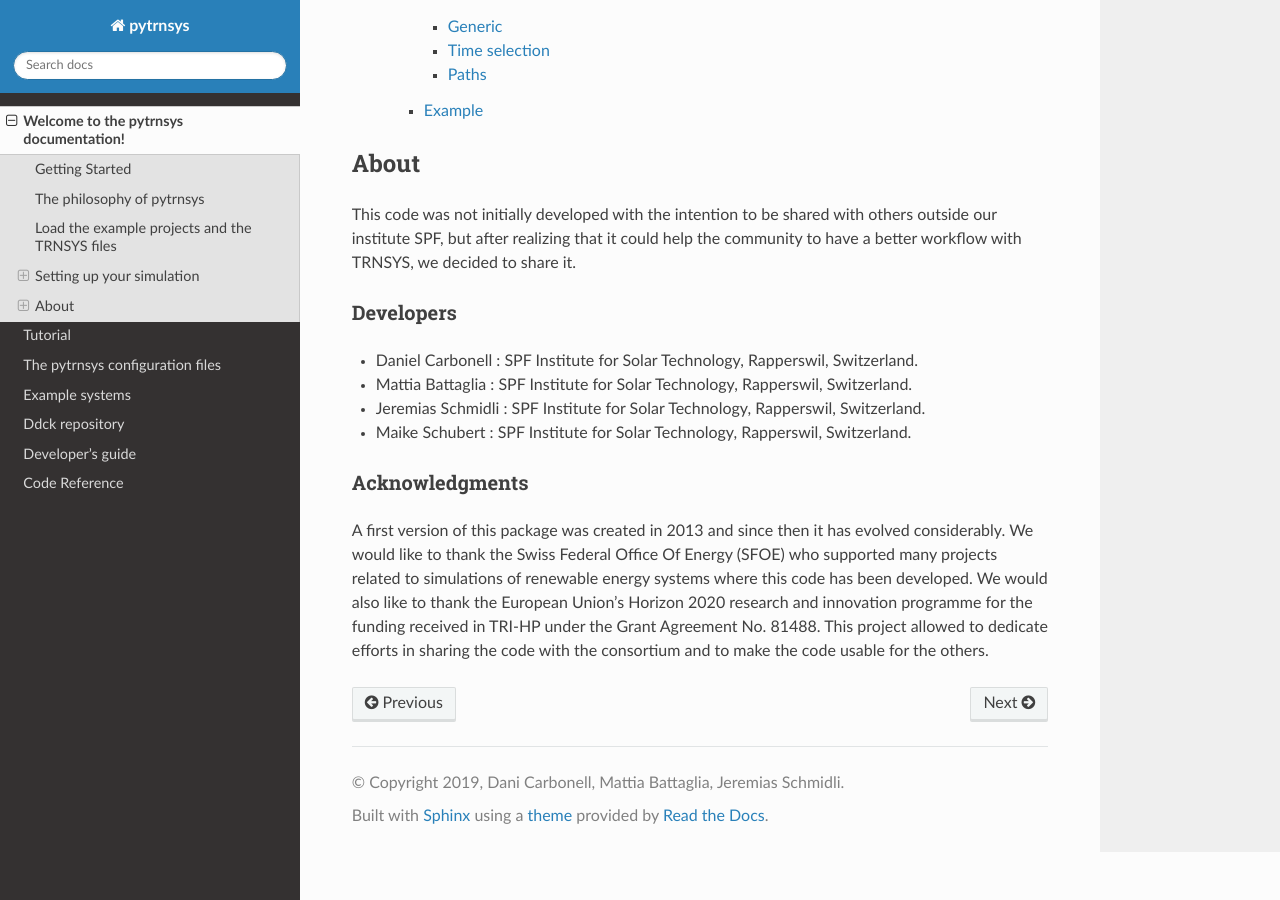
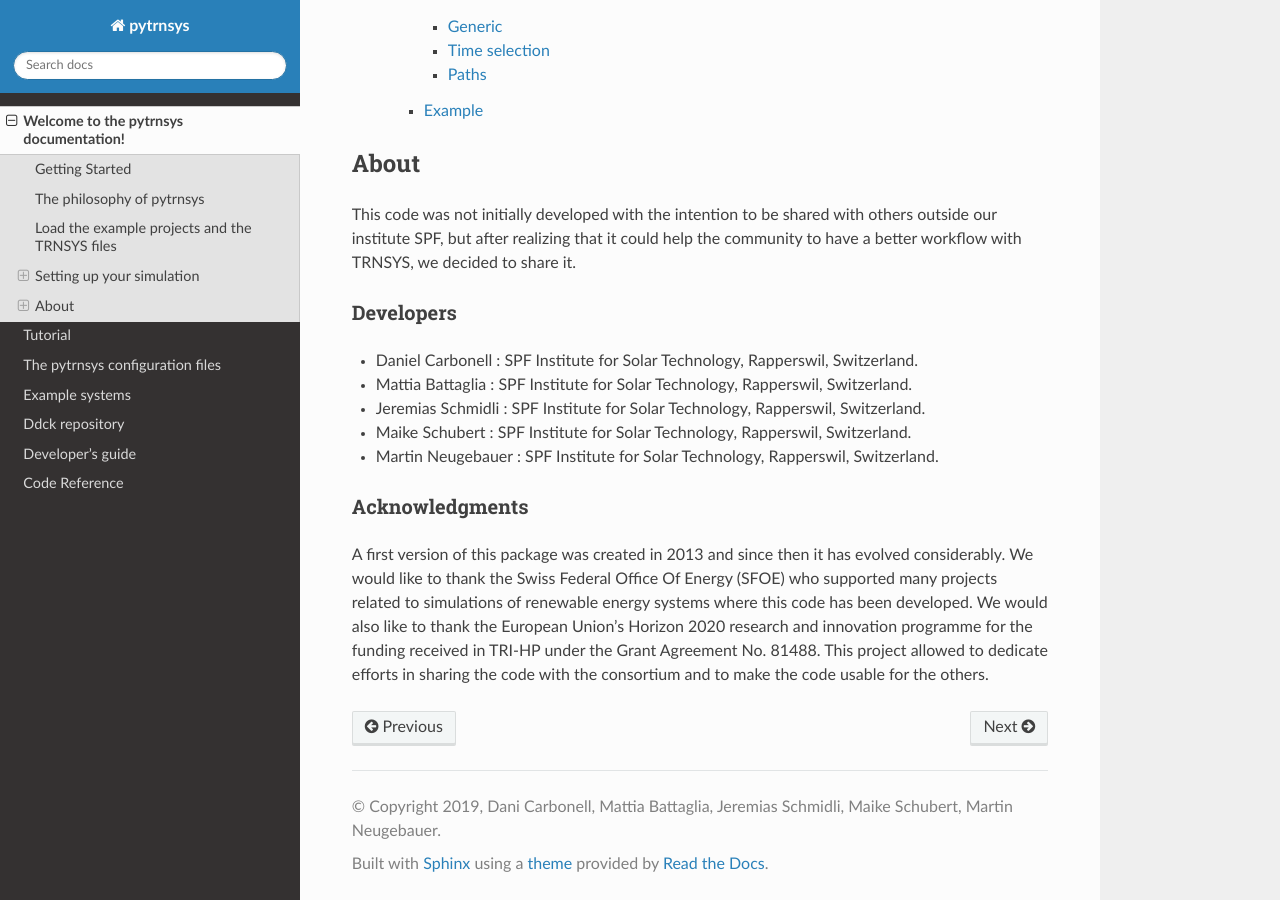
Before and after one commit to SPF-OST/pytrnsys, a Sphinx documentation site: the page built from docs/guide/index.rst, in a window 1280 px wide and 900 px high, scrolled down 5959 px. Built offline with Sphinx 7.4.7 and the Read the Docs theme 2.0.0, drawn with Linux system fonts in a browser that asks for light colours; pages that are not in the unit, such as notebooks, are missing from menus.

Commit message:
small changes in documentation

```diff
--- a/docs/conf.py
+++ b/docs/conf.py
@@ -47,8 +47,8 @@ def setup(app):
 # -- Project information -----------------------------------------------------
 
 project = 'pytrnsys'
-copyright = '2019, Dani Carbonell, Mattia Battaglia, Jeremias Schmidli'
-author = 'Dani Carbonell, Mattia Battaglia, Jeremias Schmidli'
+copyright = '2019, Dani Carbonell, Mattia Battaglia, Jeremias Schmidli, Maike Schubert, Martin Neugebauer'
+author = 'Dani Carbonell, Mattia Battaglia, Jeremias Schmidli \n Maike Schubert, Martin Neugebauer'
 
 
 # -- General configuration ---------------------------------------------------
--- a/docs/guide/developers_guide.rst
+++ b/docs/guide/developers_guide.rst
@@ -115,7 +115,7 @@ the new class. This can be done by replacing the run script in the following way
         tool.process()
 
 General guidelines for developers
---------------------------------
+---------------------------------
 Pytrnsys is open source and developers are invited to submit their own contributions.
 If you would like to develop for pytrnsys, we are interested in who you are. We are happy
 about a short message by mail. Please discuss new ideas first in the issue board. You are
--- a/docs/guide/index.rst
+++ b/docs/guide/index.rst
@@ -161,6 +161,7 @@ Developers
 - Mattia Battaglia : SPF Institute for Solar Technology, Rapperswil, Switzerland.
 - Jeremias Schmidli : SPF Institute for Solar Technology, Rapperswil, Switzerland.
 - Maike Schubert : SPF Institute for Solar Technology, Rapperswil, Switzerland.
+- Martin Neugebauer : SPF Institute for Solar Technology, Rapperswil, Switzerland.
 
 
 
```
Also changed, not shown: docs/pytrnsys.utils.rst (+8 -0 lines).
